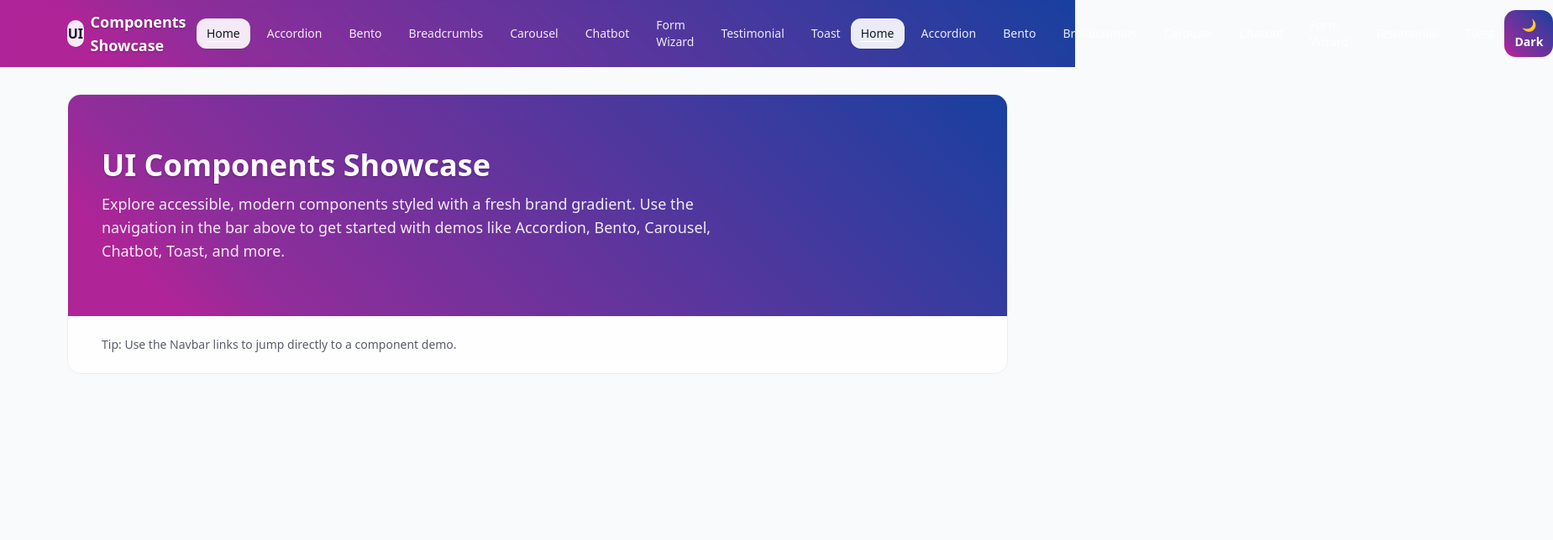
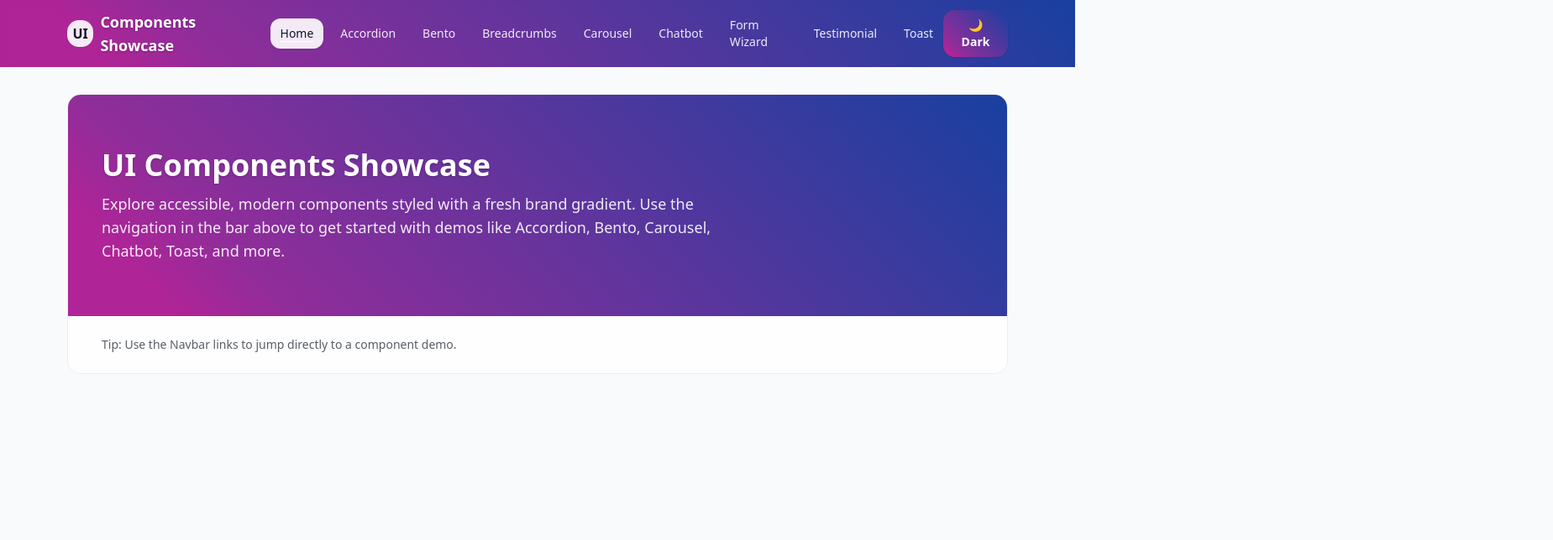
Before and after one commit to kavia-common/ui-components-showcase-3705-3714, a React (Create React App) app in the folder frontend_react_app/: page / in a window 1280 px wide. Shown: the top 644 px of the page at 84% size, 1849 px wide, since content can reach past the window. Built offline with nearby package versions, Linux system fonts and the light colour scheme.

Commit message:
Checkpoint 17 - cgb1804199

```diff
--- a/frontend_react_app/src/components/Navbar.jsx
+++ b/frontend_react_app/src/components/Navbar.jsx
@@ -11,11 +11,23 @@ export default function Navbar({ theme, onToggle }) {
     "px-3 py-2 rounded-lg text-sm font-medium transition focus:outline-none focus-visible:ring-2 focus-visible:ring-white/40";
   const activeLink =
     "bg-white/90 text-text shadow-soft underline underline-offset-4 decoration-white";
-  const inactiveLink =
-    "text-white/90 hover:text-white hover:bg-white/10";
+  const inactiveLink = "text-white/90 hover:text-white hover:bg-white/10";
 
   const linkClass = ({ isActive }) =>
     [baseLink, isActive ? activeLink : inactiveLink].join(" ");
+
+  // Single source of truth for nav items to keep desktop and mobile in sync
+  const navItems = [
+    { to: "/", label: "Home", end: true },
+    { to: "/accordion", label: "Accordion" },
+    { to: "/bentomenu", label: "Bento" },
+    { to: "/breadcrumbs", label: "Breadcrumbs" },
+    { to: "/carousel", label: "Carousel" },
+    { to: "/chatbot", label: "Chatbot" },
+    { to: "/form-wizard", label: "Form Wizard" },
+    { to: "/testimonial", label: "Testimonial" },
+    { to: "/toast", label: "Toast" },
+  ];
 
   return (
     <nav className="sticky top-0 z-40">
@@ -27,67 +39,27 @@ export default function Navbar({ theme, onToggle }) {
               <div className="h-8 w-8 rounded-xl bg-white/90 text-text grid place-items-center font-bold shadow-soft">
                 UI
               </div>
-              <span className="text-lg font-semibold text-white drop-shadow-[0_1px_1px_rgba(0,0,0,0.25)]">Components Showcase</span>
+              <span className="text-lg font-semibold text-white drop-shadow-[0_1px_1px_rgba(0,0,0,0.25)]">
+                Components Showcase
+              </span>
             </NavLink>
 
-          <div className="hidden md:flex items-center gap-2" role="navigation" aria-label="Primary">
-            <NavLink to="/" className={linkClass} end>
-              Home
+            {/* Desktop nav */}
+            <div
+              className="hidden md:flex items-center gap-2"
+              role="navigation"
+              aria-label="Primary"
+            >
+              {navItems.map((item) => (
+                <NavLink
+                  key={item.to}
+                  to={item.to}
+                  end={item.end}
+                  className={linkClass}
+                >
+                  {item.label}
                 </NavLink>
-            <NavLink to="/accordion" className={linkClass}>
-              Accordion
-            </NavLink>
-            <NavLink to="/bentomenu" className={linkClass}>
-              Bento
-            </NavLink>
-            <NavLink to="/breadcrumbs" className={linkClass}>
-              Breadcrumbs
-            </NavLink>
-            <NavLink to="/carousel" className={linkClass}>
-              Carousel
-            </NavLink>
-            <NavLink to="/chatbot" className={linkClass}>
-              Chatbot
-            </NavLink>
-            <NavLink to="/form-wizard" className={linkClass}>
-              Form Wizard
-            </NavLink>
-            <NavLink to="/testimonial" className={linkClass}>
-              Testimonial
-            </NavLink>
-            <NavLink to="/toast" className={linkClass}>
-              Toast
-            </NavLink>
-          </div>
-
-          <div className="hidden md:flex items-center gap-2" role="navigation" aria-label="Primary">
-            <NavLink to="/" className={linkClass} end>
-              Home
-            </NavLink>
-            <NavLink to="/accordion" className={linkClass}>
-              Accordion
-            </NavLink>
-            <NavLink to="/bentomenu" className={linkClass}>
-              Bento
-            </NavLink>
-            <NavLink to="/breadcrumbs" className={linkClass}>
-              Breadcrumbs
-            </NavLink>
-            <NavLink to="/carousel" className={linkClass}>
-              Carousel
-            </NavLink>
-            <NavLink to="/chatbot" className={linkClass}>
-              Chatbot
-            </NavLink>
-            <NavLink to="/form-wizard" className={linkClass}>
-              Form Wizard
-            </NavLink>
-            <NavLink to="/testimonial" className={linkClass}>
-              Testimonial
-            </NavLink>
-            <NavLink to="/toast" className={linkClass}>
-              Toast
-            </NavLink>
+              ))}
             </div>
 
             <div className="flex items-center gap-3">
@@ -98,20 +70,19 @@ export default function Navbar({ theme, onToggle }) {
       </div>
 
       {/* Mobile quick links */}
-    <div className="md:hidden border-t border-white/10 bg-white/10 backdrop-blur-sm" role="navigation" aria-label="Mobile">
+      <div
+        className="md:hidden border-t border-white/10 bg-white/10 backdrop-blur-sm"
+        role="navigation"
+        aria-label="Mobile"
+      >
         <div className="mx-auto max-w-6xl px-4 py-2 flex flex-wrap gap-2">
-        {[
-          { to: "/", label: "Home", end: true },
-          { to: "/accordion", label: "Accordion" },
-          { to: "/bentomenu", label: "Bento" },
-          { to: "/breadcrumbs", label: "Breadcrumbs" },
-          { to: "/carousel", label: "Carousel" },
-          { to: "/chatbot", label: "Chatbot" },
-          { to: "/form-wizard", label: "Form Wizard" },
-          { to: "/testimonial", label: "Testimonial" },
-          { to: "/toast", label: "Toast" },
-        ].map((item) => (
-          <NavLink key={item.to} to={item.to} end={item.end} className={linkClass}>
+          {navItems.map((item) => (
+            <NavLink
+              key={item.to}
+              to={item.to}
+              end={item.end}
+              className={linkClass}
+            >
               {item.label}
             </NavLink>
           ))}
```
Also changed, not shown: 2 other files (tests, documents, lock files or other folders). Lines whose indentation alone changed are shown as unchanged.
